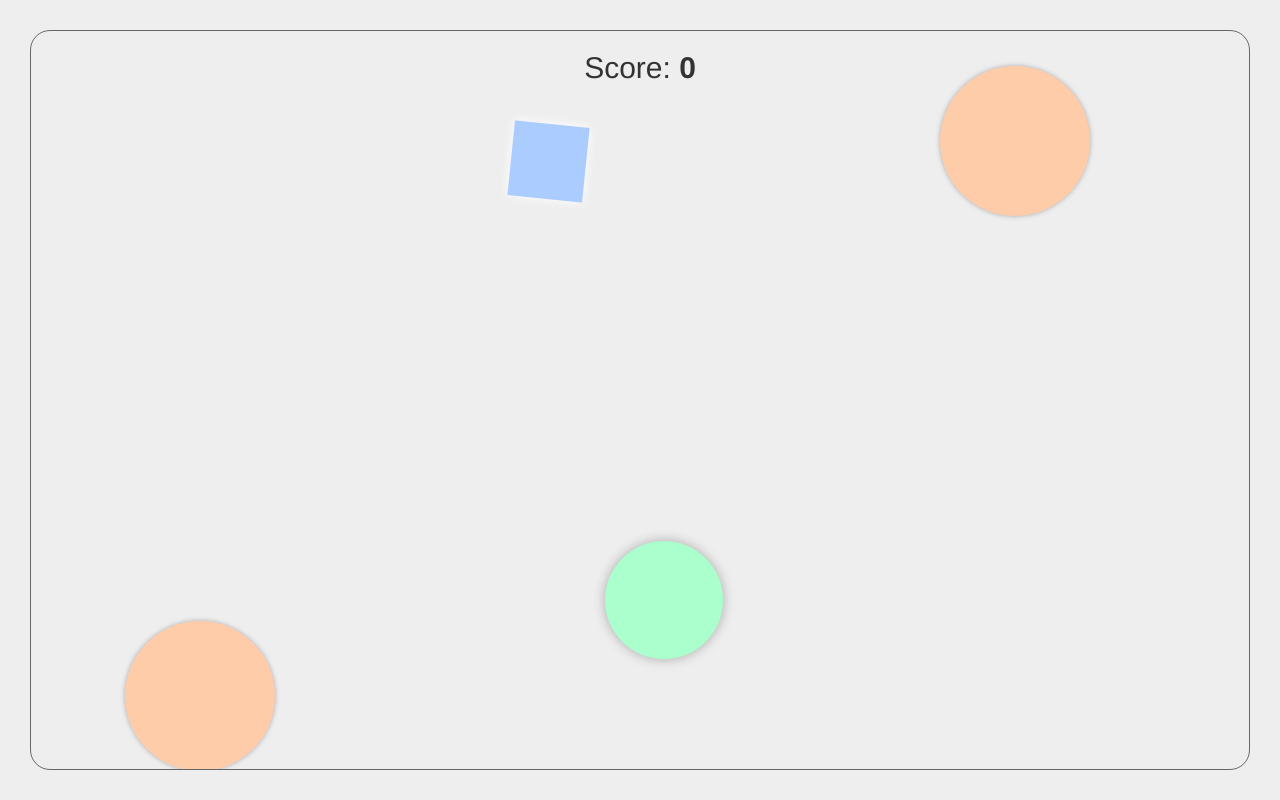
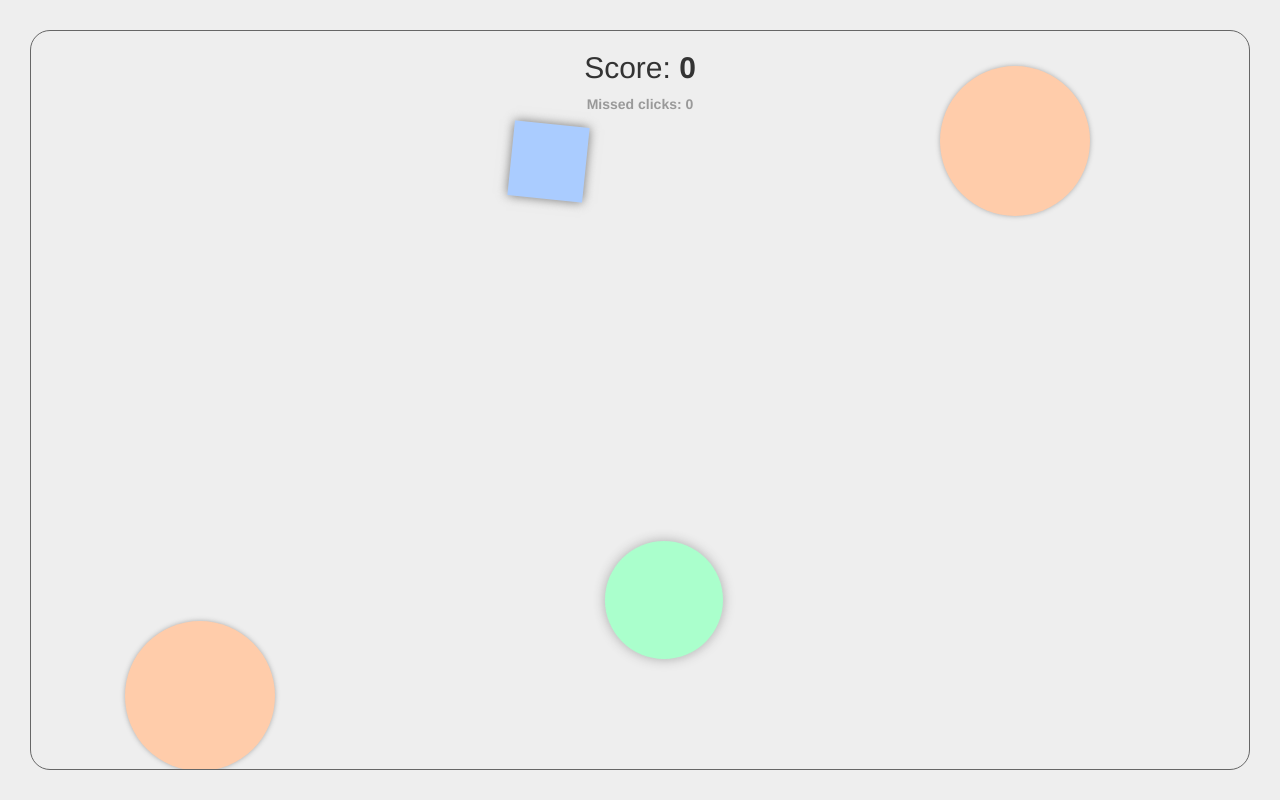
Before and after one commit to amirkcav/Games, an Angular app: page /#/shoot in a window 1280 px wide. Built offline with nearby package versions, Linux system fonts and the light colour scheme.

Commit message:
missed clicks

```diff
--- a/src/app/shoot/dynamic-target/dynamic-target.component.css
+++ b/src/app/shoot/dynamic-target/dynamic-target.component.css
@@ -14,6 +14,7 @@
 .target.shot {
   background: #f55;
   box-shadow: lightyellow 0 0 10px 0;
+  z-index: -1;
 }
 
 .target-basic {
@@ -41,7 +42,7 @@
   height: 75px;
   background: #acf;
   border-radius: 0;
-  box-shadow: white 0 0 10px 0;
+  box-shadow: #777 0 0 10px 0;
   animation: smallTarget 0.5s infinite linear;
   /* transition: 1s; */
 }
--- a/src/app/shoot/dynamic-target/dynamic-target.component.html
+++ b/src/app/shoot/dynamic-target/dynamic-target.component.html
@@ -1,3 +1,3 @@
-<div class="target {{ type ? 'target-' + type : '' }}" [ngClass]="{ 'shot': isShot }" [ngStyle]="{ 'left': positionLeft + '%', 'top': positionTop + '%' }" (click)="!isShot && onShot()">
+<div class="target {{ type ? 'target-' + type : '' }}" [ngClass]="{ 'shot': isShot }" [ngStyle]="{ 'left': positionLeft + '%', 'top': positionTop + '%' }" (click)="!isShot && onShot($event)">
 
 </div>
--- a/src/app/shoot/dynamic-target/dynamic-target.component.ts
+++ b/src/app/shoot/dynamic-target/dynamic-target.component.ts
@@ -30,7 +30,8 @@ export class DynamicTargetComponent implements OnInit {
     this.positionTop = Math.random() * 95;
   }
 
-  onShot() {
+  onShot(event) {
+    event.stopPropagation();
     this.isShot = true;
     this.shot.emit(this);
   }
--- a/src/app/shoot/shoot/shoot.component.css
+++ b/src/app/shoot/shoot/shoot.component.css
@@ -9,7 +9,7 @@
 }
 
 #score-title {
-  display: inline-block;
+  display: block;
   z-index: 9;
   position: relative;
 }
@@ -37,3 +37,7 @@
   visibility: visible;
   font-size: 7rem;
 }
+
+#missed-clicks-label {
+  color: #999;
+}
--- a/src/app/shoot/shoot/shoot.component.html
+++ b/src/app/shoot/shoot/shoot.component.html
@@ -1,6 +1,7 @@
-<div id="shoot-area">
+<div id="shoot-area" (click)="onClick()">
 
   <h2 id="score-title">Score: <b class="score" [ngClass]="{ 'score-changed': scoreChangedA }">{{ score }}</b></h2>
+  <label id="missed-clicks-label">Missed clicks: {{ missedClicks }}</label>
   <label id="score-change-label" [ngClass]="{ 'score-changed': scoreChangedB }">+{{scoreChange}}</label>
   <!-- <button (click)="addTarget()">Add target</button> -->
 
--- a/src/app/shoot/shoot/shoot.component.ts
+++ b/src/app/shoot/shoot/shoot.component.ts
@@ -17,6 +17,8 @@ export class ShootComponent implements OnInit {
   scoreChangedB = false;
   scoreChangedBTimeout: any;
   scoreChange: number;
+  missedClicks = 0;
+
   newTargetInterval = 500;
   hideTargetInterval = 3000;
   typesFrequency = [ 'basic', 'basic', 'small', 'pulse', 'moving' ];
@@ -68,4 +70,8 @@ export class ShootComponent implements OnInit {
     target.setType(this.typesFrequency[i]);
   }
 
+  onClick() {
+    this.missedClicks++;
+  }
+
 }
```
